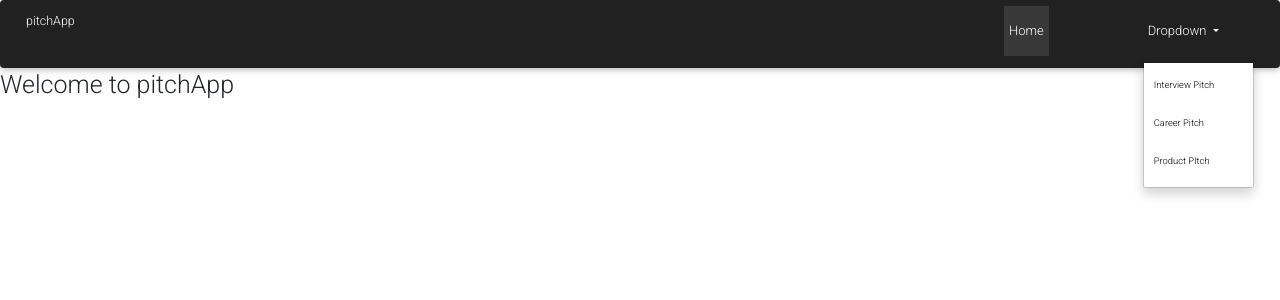
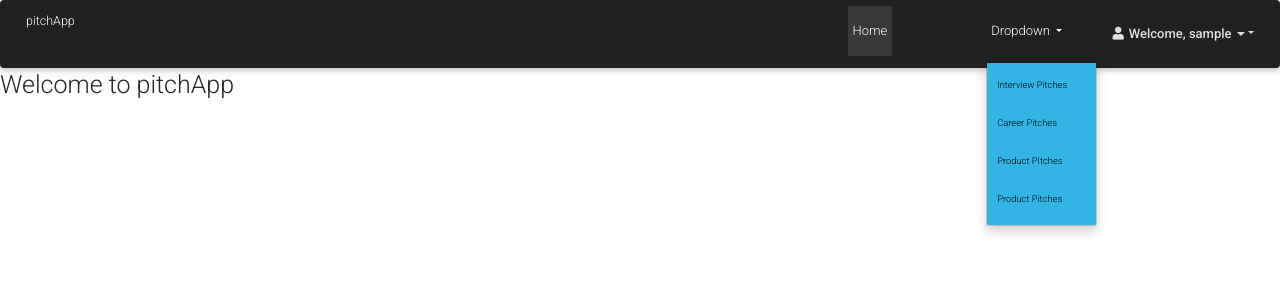
Before and after one commit to tomito26/pitchApp, a Flask app: page / in a window 1280 px wide, after a click on "Dropdown". Shown: the top 300 px of the page. Run offline with Flask 2, Linux system fonts and the light colour scheme; the visitor is signed in with stand-in values (Sample User, id 1); data comes from the database, SQL or seed files in the repository; data that the repository does not hold is empty; some libraries are stand-ins or nearby versions.

Commit message:
added the sign in link to the navbar

```diff
--- a/app/templates/email/welcome_user.txt
+++ b/app/templates/email/welcome_user.txt
@@ -0,0 +1,3 @@
+Hello{{user.username}}
+Welcome to Pitch App
+We have just seen you have signed up for our application and want to welcome you to the family.Please enjoy feel free to add more pitches and comments on the pitches posted by other users.
--- a/app/templates/navbar.html
+++ b/app/templates/navbar.html
@@ -19,12 +19,35 @@
                 <a class="nav-link dropdown-toggle" id="navbarDropdownMenuLink-333" data-toggle="dropdown"
                     aria-haspopup="true" aria-expanded="false">Dropdown
                 </a>
-                <div class="dropdown-menu dropdown-default" aria-labelledby="navbarDropdownMenuLink-333">
-                    <a class="dropdown-item" href="#">Interview Pitch</a>
-                    <a class="dropdown-item" href="#">Career Pitch</a>
-                    <a class="dropdown-item" href="#">Product PItch</a>
+                <div class="dropdown-menu dropdown-default bg-info" aria-labelledby="navbarDropdownMenuLink-333">
+                    <a class="dropdown-item" href="{{url_for('main.interview')}}">Interview Pitches</a>
+                    <a class="dropdown-item" href="{{url_for('main.pick_up_lines')}}">Career Pitches</a>
+                    <a class="dropdown-item" href="{{ url_for('main.promotion') }}">Product PItches</a>
+                    <a class="dropdown-item" href="{{ url_for('main.product') }}">Product Pitches</a>
                 </div>
             </li>
+        </ul>
+        <ul class="nav navbar-nav navbar-right">
+            {% if current_user.is_authenticated %}
+            <!-- <li style="color:white;padding:15px;">{{current_user.username}}</li> -->
+
+            <li class="dropdown"><a href="#" class="dropdown-toggle text-light" data-toggle="dropdown"><i
+                        class="fa fa-user"></i><strong class="ml-2">Welcome, {{current_user.username}}</strong> <b
+                        class="caret"></b></a>
+                <ul class="dropdown-menu bg-dark text-center">
+
+                    <li><a href="{{url_for('main.profile',uname=current_user.username)}} " class="text-light "><i
+                                class="icon-envelope"></i><strong>Your profile</strong></a></li>
+                    <li class="divider"></li>
+                    <div class="dropdown-divider"></div>
+                    <li><a href="{{url_for('auth.logout')}}" class="text-light "><i
+                                class="fa fa-sign-out mr-2"></i><strong>Logout</strong></a></li>
+                </ul>
+            </li>
+            {% else %}
+            <li><a href="{{url_for('auth.login')}}" class="text-light"><i class="fa fa-sign-in mr-2"></i><strong>Sign
+                        In</strong></a></li>
+            {%endif%}
         </ul>
     </div>
 </nav>
```
Also changed, not shown: app/templates/macros.html (added, +42 -0 lines), app/templates/profile/profile.html (renamed from app/templates/auth/profile/profile.html).
